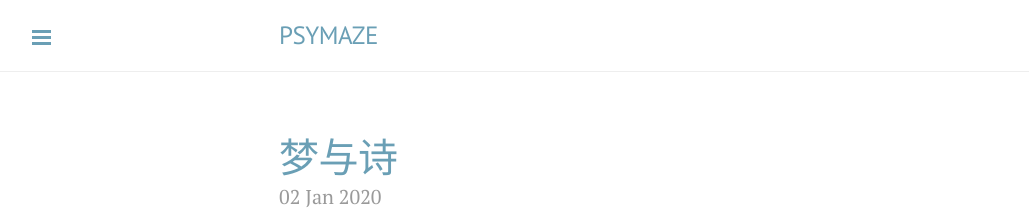
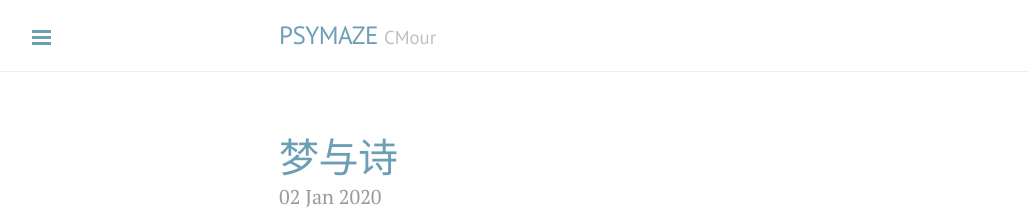
Before and after one commit to psymaze/psymaze.github.io, a Jekyll site: the page built from index.html, in a window 1280 px wide. Shown: the top 220 px of the page, without its empty margins (1-1030 px from the left). Built offline with Jekyll 4.4.1, drawn with Linux system fonts in a browser that asks for light colours; the list of posts is cut into pages by our own code.

Commit message:
Update _config.yml

```diff
--- a/_config.yml
+++ b/_config.yml
@@ -5,8 +5,8 @@ permalink:           pretty
 
 # Setup
 title:               PSYMAZE
-tagline:             #''
-description:         'A Space Between Mind and Sound, written by CMour'
+tagline:             'CMour'
+description:         'A Maze Between Mind and Sound. Written by CMour'
 url:                 #
 baseurl:             ''
 paginate:            5
@@ -18,10 +18,3 @@ author:
   email:             cmour@pm.me
 # Custom vars
 version:             1.0.0
-
-# Valine评论系统开关
-valine_comment:
-    enable: true
-    leancloud_appid: PQ1xgfkngyO5YdPEA75lhqNE-MdYXbMMI
-    leancloud_appkey: 7jOwMbJGTNxRgEmu05GhAbAu
-    placeholder: #""
```
